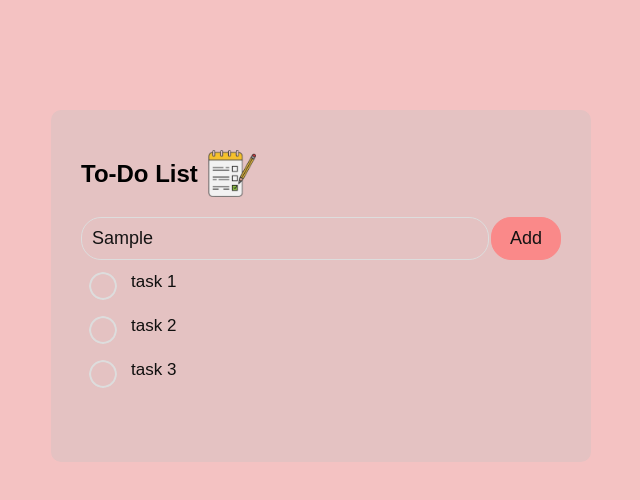
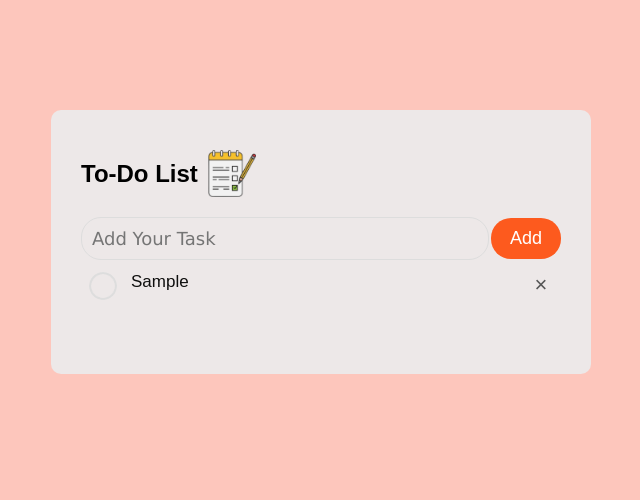
Before and after one commit to harini-chandrasekaran-s/To-Do-List, a plain HTML site: page index.html in a window 1280 px wide. Both pictures are taken after typing "Sample" into the empty fields and a click on the button "Add". Shown: the whole page, without its empty margins (319-959 px from the left). Drawn offline with Linux system fonts and the light colour scheme.

Commit message:
second commit

```diff
--- a/index.html
+++ b/index.html
@@ -11,18 +11,16 @@
        <div class="todolist">
           <h2>To-Do List <img src="logo.png" style="width: 10%; height: 5%;"></h2>
           <div class="add">
-              <input type="text" id="input" placeholder="Add Your day works">
-              <button>Add</button>
+              <input type="text" id="input" placeholder="Add Your Task">
+              <button onclick="addTask()">Add</button>
           </div>
           <ul id="list">
-            <li>task 1</li>
+           <!-- <li class="checked">task 1</li>
             <li>task 2</li>
-            <li>task 3</li>
+            <li>task 3</li> -->
           </ul>
-       </div>
-
-
-
+        </div>
     </div>
+<script src="script.js"></script>
 </body>
 </html>
--- /dev/null
+++ b/script.js
@@ -0,0 +1,36 @@
+const input=document.getElementById("input")
+const list=document.getElementById("list")
+function addTask(){
+    if(input.value ===''){
+        alert("You must write something!");
+    }
+    else{
+        let li=document.createElement("li");
+        li.innerHTML=input.value;
+        list.appendChild(li);
+        let span=document.createElement("span");
+        span.innerHTML="\u00d7";
+        li.appendChild(span);
+    }
+    input.value="";
+    saveData();
+}
+
+list.addEventListener("click",function(e){
+    if(e.target.tagName ==="LI"){
+        e.target.classList.toggle("checked");
+        saveData();
+    }
+    else if(e.target.tagName==="SPAN"){
+        e.target.parentElement.remove();
+        saveData();
+    }
+},false)
+
+function saveData(){
+    localStorage.setItem("data",list.innerHTML);
+}
+function showTask(){
+    list.innerHTML=localStorage.getItem("data");
+}
+showTask();
--- a/style.css
+++ b/style.css
@@ -7,7 +7,7 @@
 .container{
     width: 100%;
     min-height: 100vh;
-    background: rgb(244, 194, 194);
+    background:rgb(253, 198, 188);
     padding: 10px;
     color: rgb(15, 15, 14);
 
@@ -15,7 +15,7 @@
 .todolist{
     width: 100%;
     max-width: 540px;
-    background: #e4c2c2;
+    background: #ede8e8;
     padding: 40px 30px 70px;
     border-radius: 10px;
     margin: 100px auto 20px;
@@ -43,23 +43,23 @@
     border: none;
     border: 1px solid #ddd;
     background-color: rgb(242, 227, 227);
-    color: rgb(20, 19, 19);
+    color: rgb(47, 44, 44);
     font-size: large;
     outline: none;
     background: transparent;
+    font-family: 'Lucida Sans', 'Lucida Sans Regular', 'Lucida Grande', 'Lucida Sans Unicode', Geneva, Verdana, sans-serif;
 }
 button{
     border-radius: 20px;
     padding: 10px;
     box-sizing: border-box;
     border: none;
-    border: 1px solid #ddd;
-    background-color: rgb(250, 137, 137);
-    color: rgb(20, 19, 19);
+    background-color: rgb(253, 90, 30);
+    color: white;
     font-size: large;
     width: 70px;
     cursor: pointer;
-    border-color: rgb(250, 137, 137);
+
 }
 ul li{
     list-style: none;
@@ -81,3 +81,25 @@ ul li::before{
     top: 12px;
     left: 8px;
 }
+ul li.checked{
+    color: #555;
+    text-decoration: line-through;
+}
+ul li.checked::before{
+    background-image: url(checked.png);
+}
+ul li span{
+    position: absolute;
+    right: 0;
+    top:5px;
+    width: 40px;
+    height:40px ;
+    font-size: 22px;
+    color: #555;
+    line-height: 40px;
+    text-align: center;
+    border-radius: 50%;
+}
+ul li span:hover{
+    background: #edeef0
+}
```
